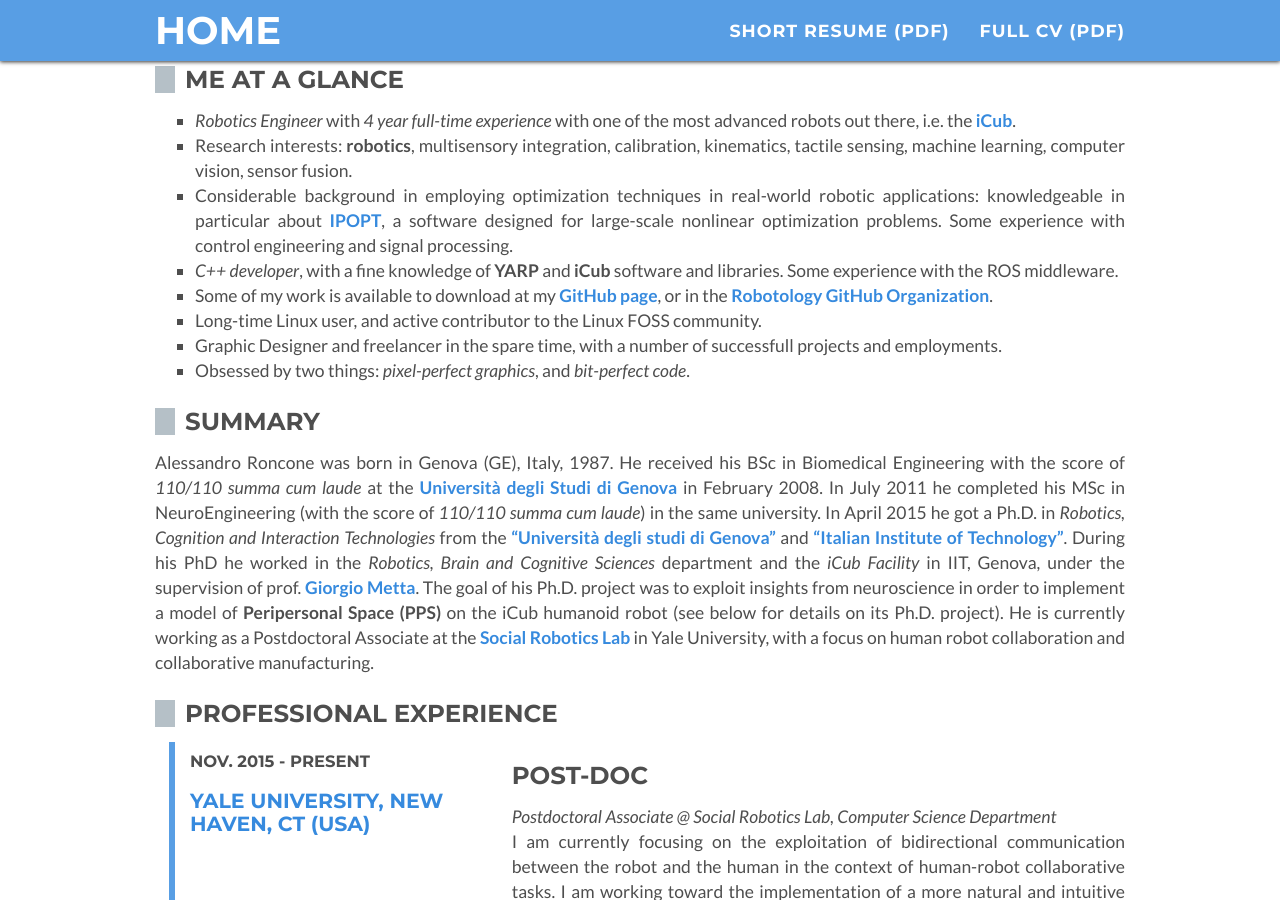
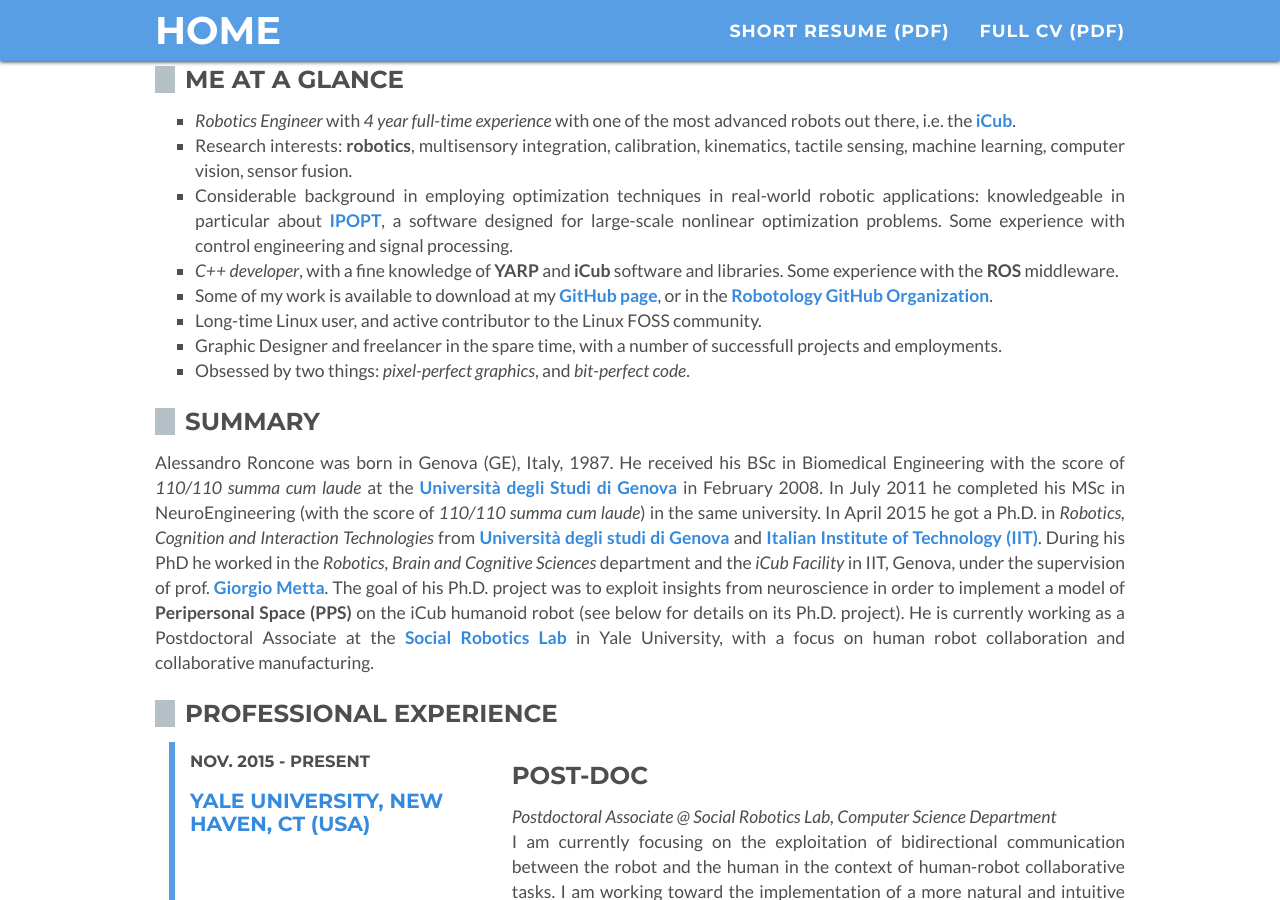
Before and after one commit to alecive/alecive.github.io, a Jekyll site: the page built from _posts/2016-04-06-CV-AlessandroRoncone.md, in a window 1280 px wide and 900 px high, scrolled down 1048 px. Built offline with Jekyll 4.4.1, drawn with Linux system fonts in a browser that asks for light colours; some web fonts are replaced.

Commit message:
Updated CV

```diff
--- a/_posts/2015-12-08-CV-AlessandroRoncone.md
+++ b/_posts/2016-04-06-CV-AlessandroRoncone.md
@@ -234,7 +234,7 @@ Energetic and resourceful Robotics Engineer with more than five years research e
  * _Robotics Engineer_ with _4 year full-time experience_ with one of the most advanced robots out there, i.e. the [iCub](http://www.icub.org).
  * Research interests: **robotics**, multisensory integration, calibration, kinematics, tactile sensing, machine learning, computer vision, sensor fusion.
  * Considerable background in employing optimization techniques in real-world robotic applications: knowledgeable in particular about [IPOPT](https://projects.coin-or.org/Ipopt), a software designed for large-scale nonlinear optimization problems. Some experience with control engineering and signal processing.
- * _C++ developer_, with a fine knowledge of **YARP** and **iCub** software and libraries. Some experience with the ROS middleware.
+ * _C++ developer_, with a fine knowledge of **YARP** and **iCub** software and libraries. Some experience with the **ROS** middleware.
  * Some of my work is available to download at my [GitHub page](http://github.com/alecive/), or in the [Robotology GitHub Organization](https://github.com/robotology).
  * Long-time Linux user, and active contributor to the Linux FOSS community.
  * Graphic Designer and freelancer in the spare time, with a number of successfull projects and employments.
@@ -242,5 +242,5 @@ Energetic and resourceful Robotics Engineer with more than five years research e
 
 ## Summary
 
-Alessandro Roncone was born in Genova (GE), Italy, 1987. He received his BSc in Biomedical Engineering with the score of _110/110 summa cum laude_ at the [Università degli Studi di Genova](http://www.unige.it/) in February 2008. In July 2011 he completed his MSc in NeuroEngineering (with the score of _110/110 summa cum laude_) in the same university. In April 2015 he got a Ph.D. in _Robotics, Cognition and Interaction Technologies_ from the ["Università degli studi di Genova"](http://www.unige.it) and ["Italian Institute of Technology"](http://www.iit.it). During his PhD he worked in the _Robotics, Brain and Cognitive Sciences_ department and the _iCub Facility_ in IIT, Genova, under the supervision of prof. [Giorgio Metta](http://pasa.lira.dist.unige.it/). The goal of his Ph.D. project was to exploit insights from neuroscience in order to implement a model of **Peripersonal Space (PPS)** on the iCub humanoid robot (see below for details on its Ph.D. project).
+Alessandro Roncone was born in Genova (GE), Italy, 1987. He received his BSc in Biomedical Engineering with the score of _110/110 summa cum laude_ at the [Università degli Studi di Genova](http://www.unige.it/) in February 2008. In July 2011 he completed his MSc in NeuroEngineering (with the score of _110/110 summa cum laude_) in the same university. In April 2015 he got a Ph.D. in _Robotics, Cognition and Interaction Technologies_ from [Università degli studi di Genova](http://www.unige.it) and [Italian Institute of Technology (IIT)](http://www.iit.it). During his PhD he worked in the _Robotics, Brain and Cognitive Sciences_ department and the _iCub Facility_ in IIT, Genova, under the supervision of prof. [Giorgio Metta](http://pasa.lira.dist.unige.it/). The goal of his Ph.D. project was to exploit insights from neuroscience in order to implement a model of **Peripersonal Space (PPS)** on the iCub humanoid robot (see below for details on its Ph.D. project).
 He is currently working as a Postdoctoral Associate at the [Social Robotics Lab](http://scazlab.yale.edu/) in Yale University, with a focus on human robot collaboration and collaborative manufacturing.
```
Also changed, not shown: other parts of _posts/2016-04-06-CV-AlessandroRoncone.md (+1 -1 lines).
